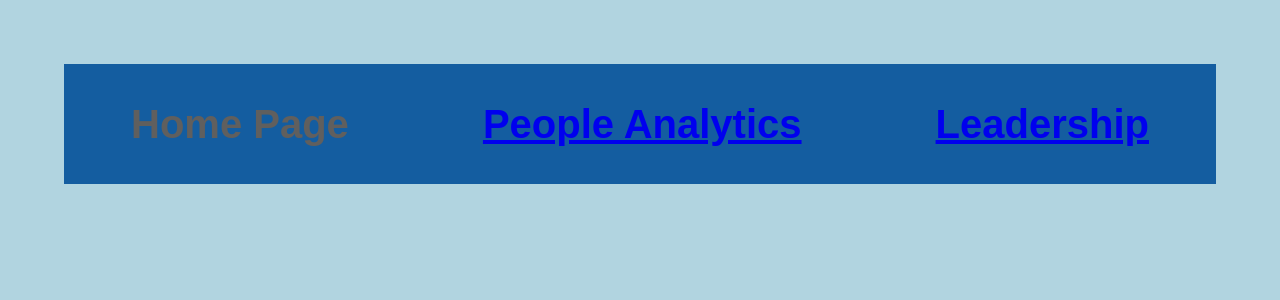
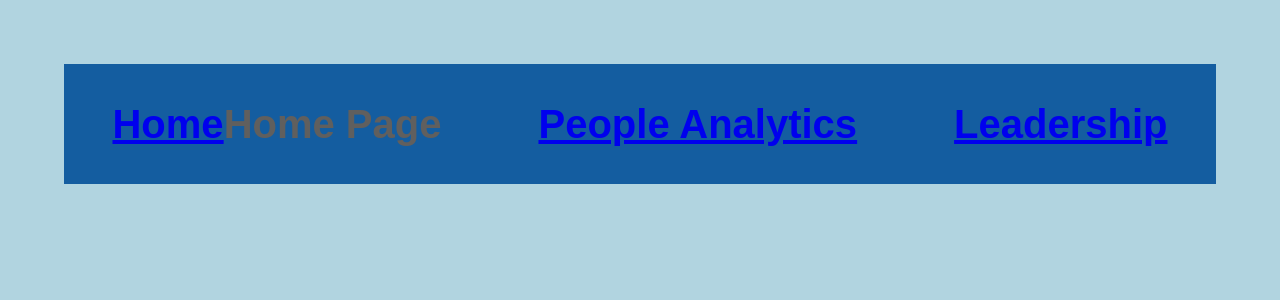
Before and after one commit to solismc/grab-bag, a React (Create React App) app in the folder disc-profiles/: page / in a window 1280 px wide. Shown: the top 300 px of the page. Built offline with nearby package versions, Linux system fonts and the light colour scheme.

Commit message:
added a spell check correction

```diff
--- a/disc-profiles/src/App.js
+++ b/disc-profiles/src/App.js
@@ -16,7 +16,7 @@ class App extends Component {
           <nav>
               <ul className="Nav-Menu">
                 <li className="Nav-li">
-                  <Link to="/home" />
+                  <Link to="/home">Home</Link>
                   Home Page
                 </li>
                 <li className="Nav-li">
```
